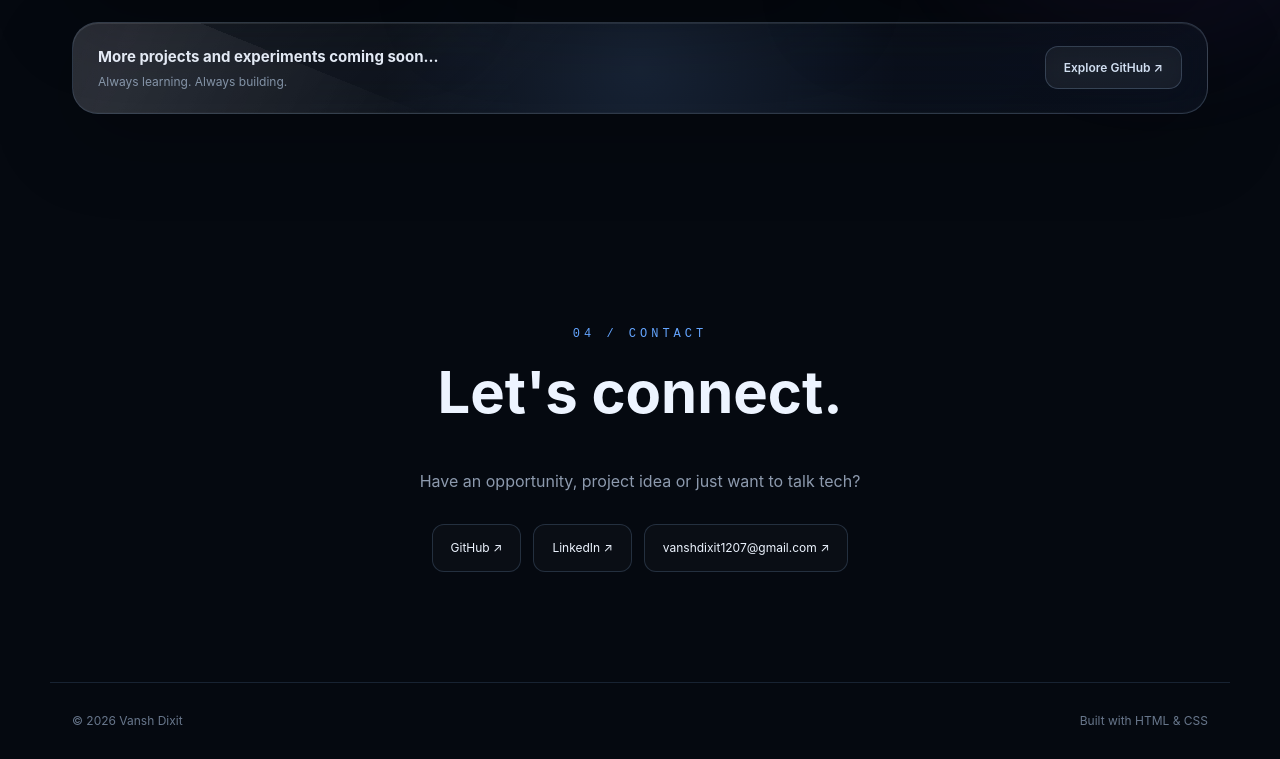
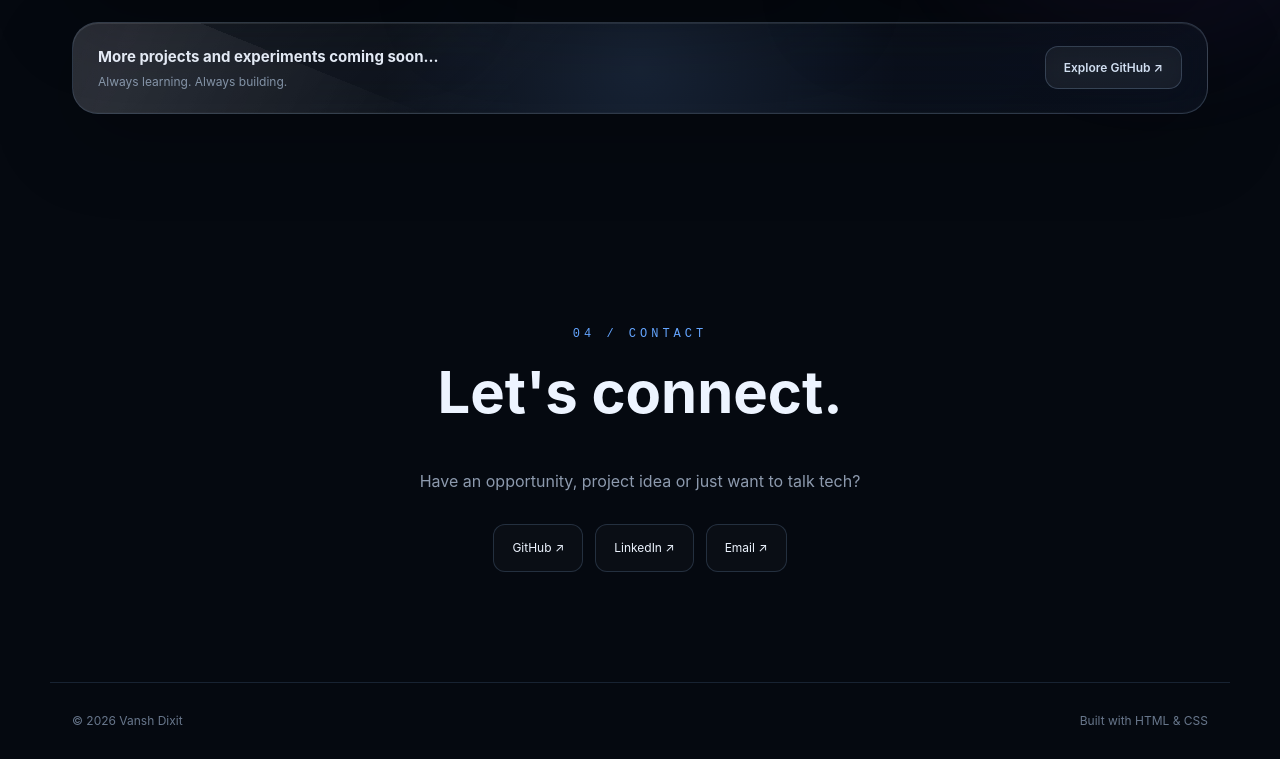
Before and after one commit to vanshdixit-1207/Vanshdixit-1207, a plain HTML site: page index.html in a window 1280 px wide. Shown: the part 3061-3820 px from the top of the page. Drawn offline with Linux system fonts and the light colour scheme.

Commit message:
Update email link text in index.html

```diff
--- a/index.html
+++ b/index.html
@@ -168,7 +168,7 @@
 <div class="contact-links">
 <a class="glass-btn" href="https://github.com/vanshdixit-1207">GitHub ↗</a>
 <a class="glass-btn" href="https://www.linkedin.com/in/vansh-dixit-86242542">LinkedIn ↗</a>
-<a class="glass-btn" href="mailto:vanshdixit1207@gmail.com">vanshdixit1207@gmail.com ↗</a>
+<a class="glass-btn" href="mailto:vanshdixit1207@gmail.com">Email ↗</a>
 </div>
 </section>
 </main>
```
